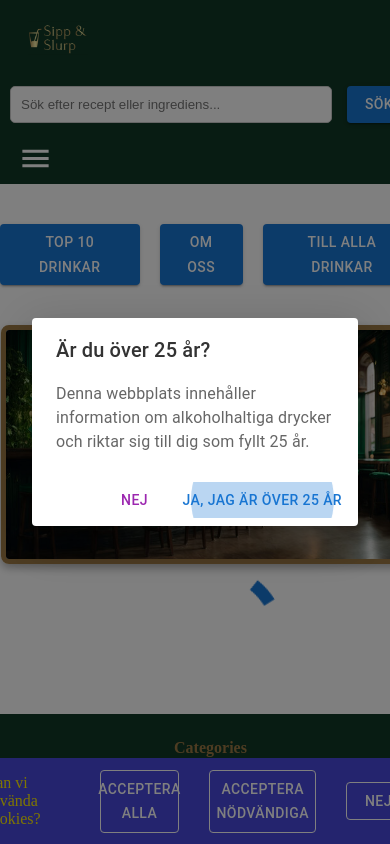
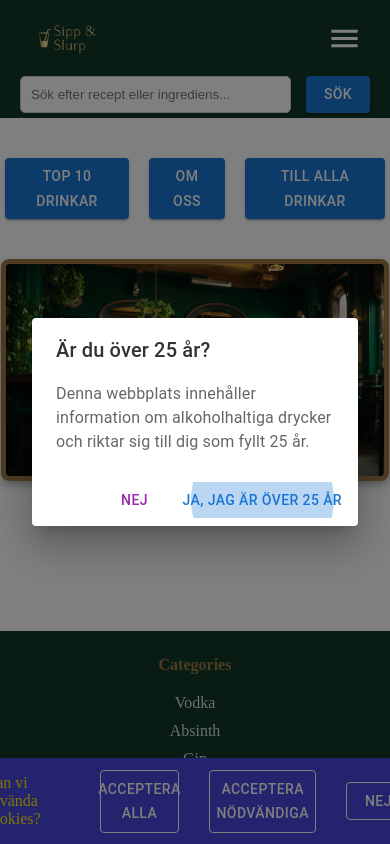
Before and after one commit to bervenuzik/recept_app, a React (Vite) app in the folder recept_app/: page / in a window 390 px wide. Built offline with nearby package versions, Linux system fonts and the light colour scheme; no server answers.

Commit message:
fixed header responsive styles

```diff
--- a/recept_app/src/components/Header/Header.jsx
+++ b/recept_app/src/components/Header/Header.jsx
@@ -19,15 +19,15 @@ function Header({ recipes = [] }) {
         <>
             <header className={styles.header}>
                 <Box className={styles.wrapper}>
-                    <Link to="/">
+                    <Link className={styles.logo} to="/">
                         <IconButton>
-                            <img src={logo} alt="Sipp & Slurp Logo" className={styles.logo} />
+                            <img src={logo} alt="Sipp & Slurp Logo" className={styles.img} />
                         </IconButton>
                     </Link>
 
-                    <SearchBar recipes={recipes} />
+                    <SearchBar className={styles.searchBar} recipes={recipes} />
 
-                    <IconButton sx={{ color: "white" }} onClick={() => toggleDrawer(true)}>
+                    <IconButton className={styles.burger} sx={{ color: "white" }} onClick={() => toggleDrawer(true)}>
                         <MenuIcon fontSize="large" />
                     </IconButton>
                 </Box>
--- a/recept_app/src/components/Header/Header.module.css
+++ b/recept_app/src/components/Header/Header.module.css
@@ -8,6 +8,7 @@
     background-color: #113826;
 }
 .wrapper {
+    box-sizing: border-box;
     display: flex;
     justify-content: space-between;
     align-items: center;
@@ -16,25 +17,41 @@
     padding: 0 20px;
     gap: 20px;
 }
+.searchBar{
+  width: 100%;
+  max-width: 500px;
+  box-sizing: border-box;
+}
 
-@media (max-width: 650px) {
+@media (max-width: 650px){
     .wrapper {
-        flex-direction: column;
-        align-items: flex-start;
-        padding: 0 10px;
-        gap: 10px;
+        display: grid;
+        gap: 0;
+        grid-template-areas: "logo burger"
+                            "search search";
     }
 
     .header {
+        padding-bottom: 5px;
         height: auto;
     }
 
     .logo {
-        width: 60px; /* Adjust size for smaller screens */
+        grid-area: logo;
+        justify-self:left;
     }
+    .burger{
+        grid-area: burger;
+        justify-self:right;
+    }
+    .searchBar{
+        grid-area: search;
+        justify-self:center;
+    }
+
 }
 
-.logo {
+.img {
     width: 80px;
     height: auto;
     margin-right: 20px;
--- a/recept_app/src/components/HomepageButtons/HomepageButtons.module.css
+++ b/recept_app/src/components/HomepageButtons/HomepageButtons.module.css
@@ -1,4 +1,6 @@
 .buttonGroup{
+    box-sizing: border-box;
+    padding: 0 5px;
     gap: 20px;
     display: flex;
     margin: auto;
--- a/recept_app/src/components/SearchBar/SearchBar.jsx
+++ b/recept_app/src/components/SearchBar/SearchBar.jsx
@@ -3,7 +3,7 @@ import { useEffect, useState } from "react";
 import { useNavigate } from "react-router-dom";
 import styles from "./SearchBar.module.css"
 
-function SearchBar({ recipes = [] }) {
+function SearchBar({ recipes = [] , ...props}) {
   const [searchTerm, setSearchTerm] = useState("");
   const [filteredResults, setFilteredResults] = useState([]);
 
@@ -34,6 +34,8 @@ function SearchBar({ recipes = [] }) {
   };
 
   return (
+    <span {...props}>
+
     <div className={styles.searchBar}>
       <input
         type="text"
@@ -41,17 +43,19 @@ function SearchBar({ recipes = [] }) {
         value={searchTerm}
         onChange={handleSearchChange}
         style={{
-          padding: "10px",
-          width: "300px",
-          borderRadius: "5px",
-          border: "1px solid #ccc",
+            padding: "10px",
+            maxWidth:"600px",
+            width: "100%",
+            borderRadius: "5px",
+            border: "1px solid #ccc",
         }}
-      />
+        />
 
       <Button onClick={handleSearch} variant="contained" color="primary">
         SÖK
       </Button>
     </div>
+        </span>
   );
 }
 
--- a/recept_app/src/components/SearchBar/SearchBar.module.css
+++ b/recept_app/src/components/SearchBar/SearchBar.module.css
@@ -2,7 +2,11 @@
     display: flex;
     justify-content: center;
     align-items: center;
-    max-width: 600px;
-    width: fit-content;
+    width: 100%;
     gap: 15px;
 }
+@media (max-width: 650px){
+    .searchBar {
+        width: 100%;
+    }
+}
```
